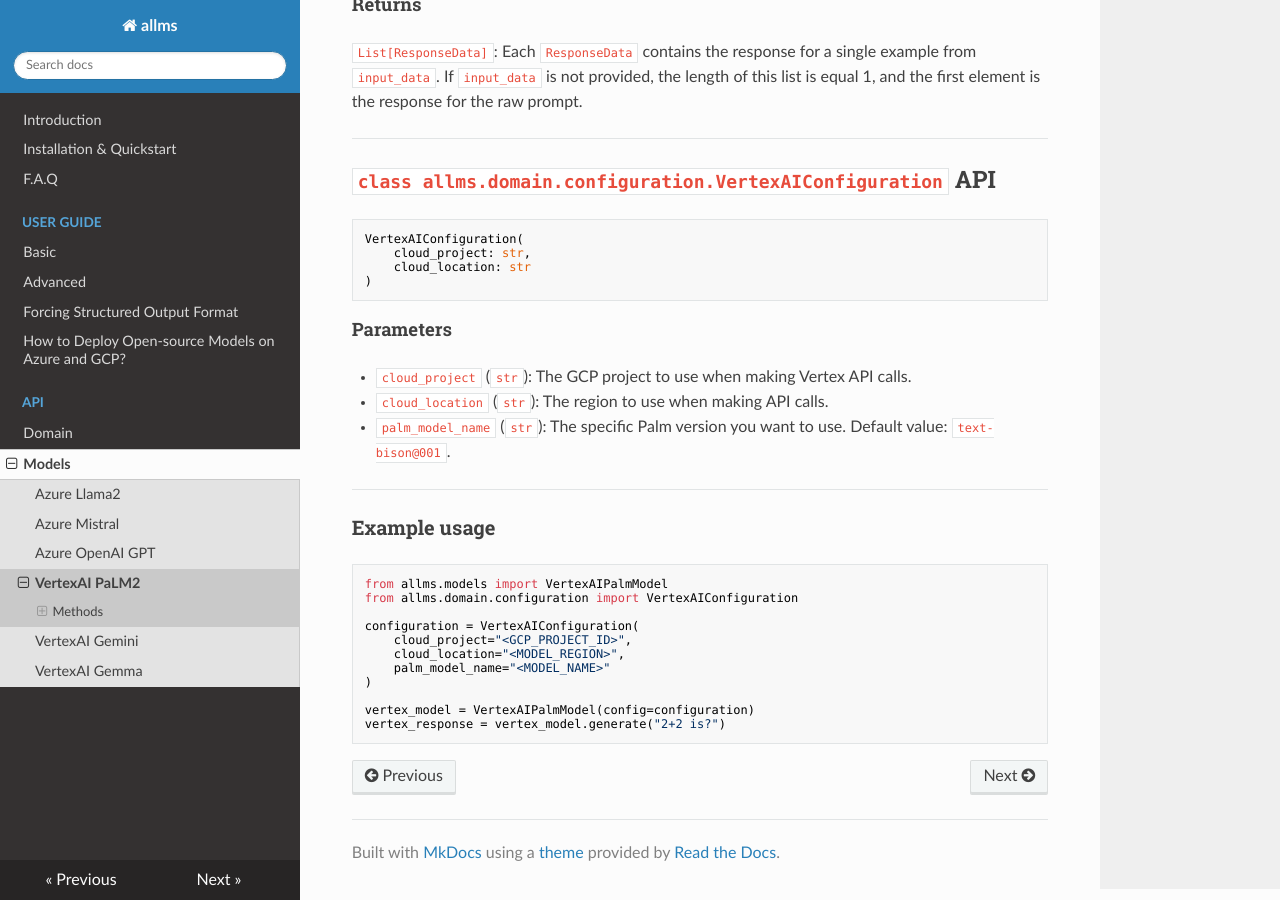
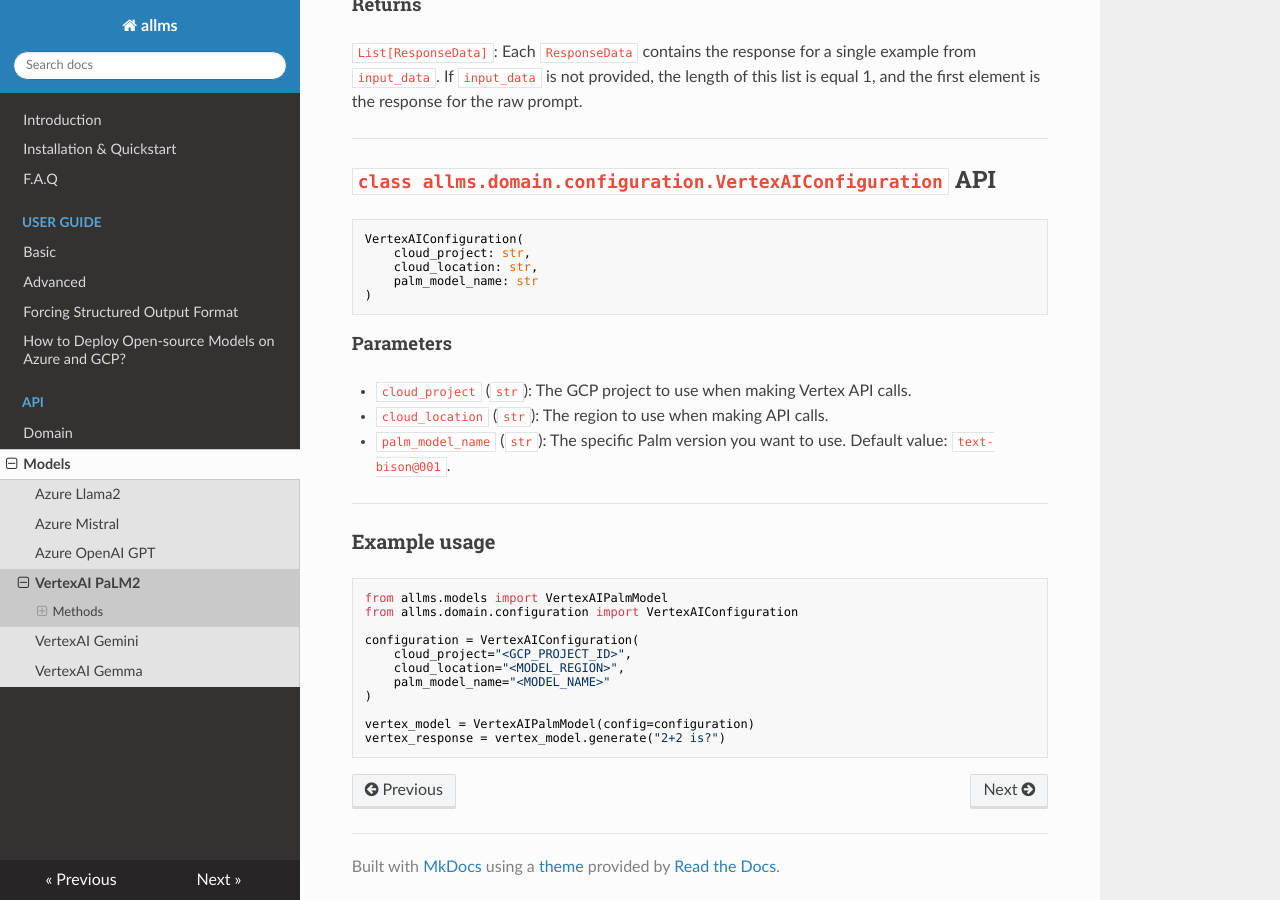
Before and after one commit to allegro/allms, an MkDocs documentation site: the page built from docs/api/models/vertexai_palm_model.md, in a window 1280 px wide and 900 px high, scrolled down 1323 px. Built offline with MkDocs 1.6.1, drawn with Linux system fonts in a browser that asks for light colours; nearby versions of some CDN libraries.

Commit message:
Updated Palm docs

````diff
--- a/docs/api/models/vertexai_palm_model.md
+++ b/docs/api/models/vertexai_palm_model.md
@@ -57,7 +57,8 @@ is not provided, the length of this list is equal 1, and the first element is th
 ```python
 VertexAIConfiguration(
     cloud_project: str,
-    cloud_location: str
+    cloud_location: str,
+    palm_model_name: str
 )
 ```
 #### Parameters
````
